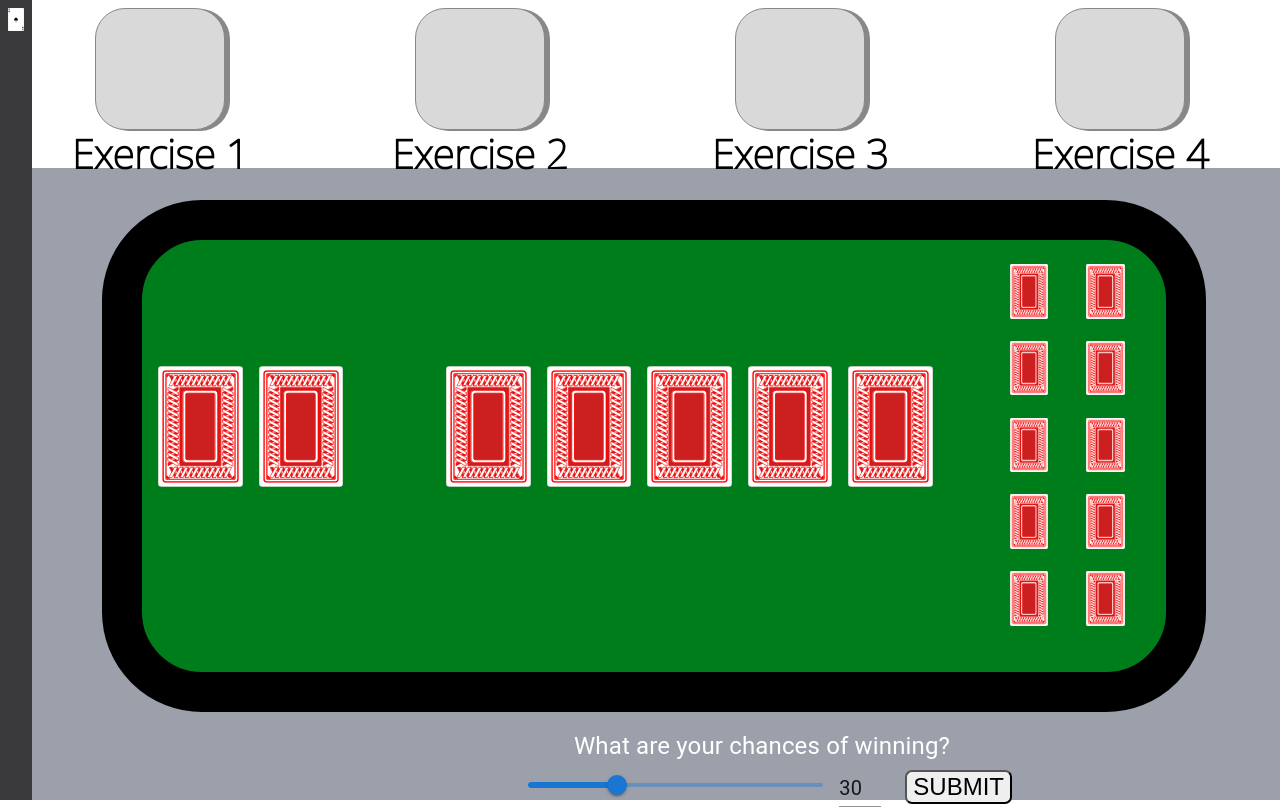
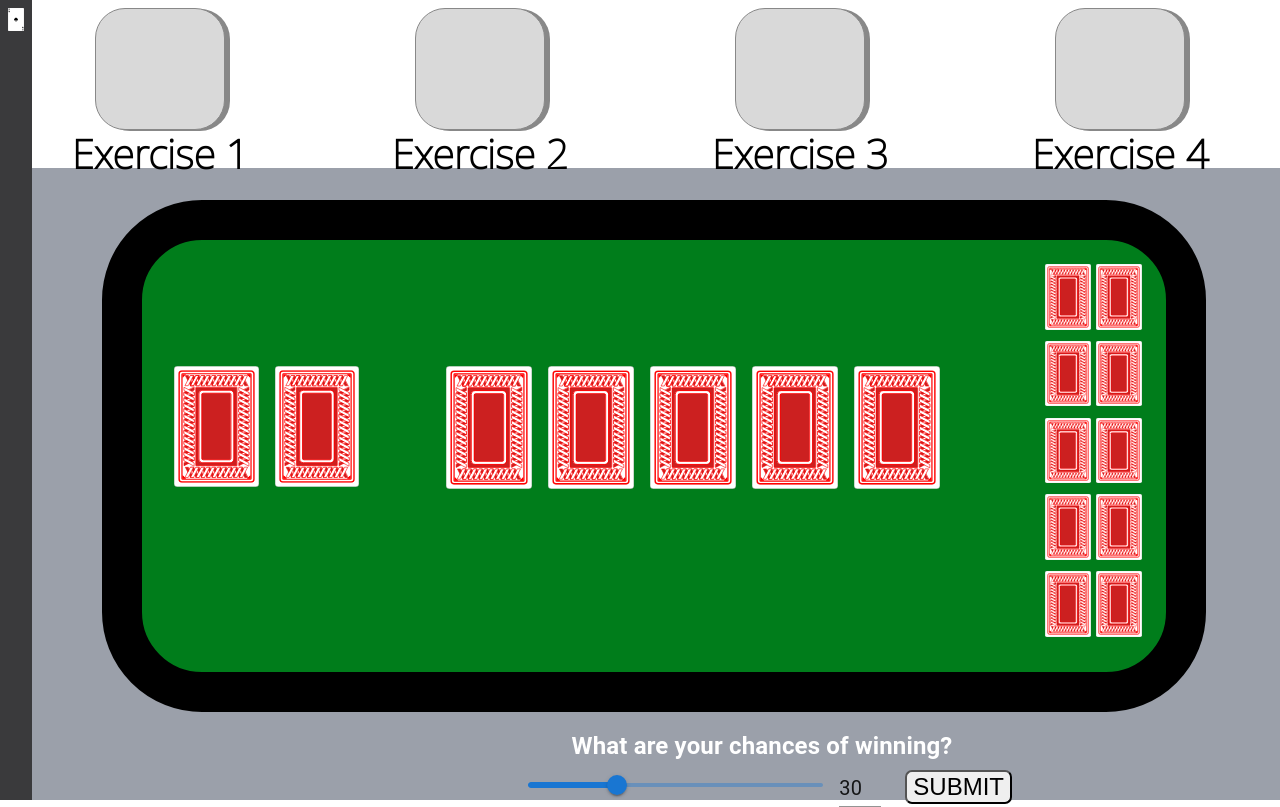
Before and after one commit to TamahauBrown/poker-trainer, a React (Create React App) app: page / in a window 1280 px wide. Built offline with nearby package versions, Linux system fonts and the light colour scheme.

Commit message:
Minor refactoring on card positions

```diff
--- a/src/App.css
+++ b/src/App.css
@@ -130,7 +130,7 @@
   background: #3A3A3C;
 }
 
-.floor {
+#floor {
   height: 79vh;
   width: 100%;
   background-color: #9BA0AA;
@@ -138,7 +138,7 @@
 }
 
 /* Poker table */
-.pokerTable {
+#pokerTable {
   height: 48vh;
   width: 80vw;
   background: #007D1B;
@@ -149,21 +149,22 @@
   z-index: -2;
   padding: 3vh 0 3vh 0;
   display: inline-flex;
+}
 
-
-  grid-gap: 2vh;
+#tableBorderInner{
+  border: 15px yellow;
 }
 #playerCards{
   width: 25%;
-  padding-left: 2vh;
+  padding-left: 4vh;
   left: 7%;
 }
 #tableCards{
-  width: 55%;
+  width: 60%;
 }
 
 #oppCards {
-  width: 15%;
+  width: 10%;
 }
 
 #playerCards, #tableCards {
@@ -182,12 +183,12 @@
 }
 
 .tableCards{
-  width: 15%;
+  width: 14%;
   padding-left: 2vh;
 }
 
 .hand1, .hand2, .hand3, .hand4, .hand5 {
-  width: 50%;
+  width: 90%;
 }
 
 /* All the cards */
@@ -200,7 +201,14 @@
   padding-left: 2vh;
 }
 
-#oh1l{
+/*
+These are the opponent cards
+oh: opponent hand
+l: left, r: right
+1-5: the number of the hand it follows
+E.g.: ohl1 means opponent hand left 1
+ */
+#ohl1{
   grid-row: 1;
 }
 
--- a/src/App.tsx
+++ b/src/App.tsx
@@ -7,7 +7,7 @@ import Grid from '@mui/material/Grid';
 import Typography from '@mui/material/Typography';
 import Slider from '@mui/material/Slider';
 import MuiInput from '@mui/material/Input';
-import { invoke } from '@tauri-apps/api/tauri'
+import {invoke} from '@tauri-apps/api/tauri'
 
 // import VolumeUp from '@mui/icons-material/VolumeUp';
 const Input = styled(MuiInput)`
@@ -36,7 +36,7 @@ function App() {
     };
 
     function submit() {
-        let result = invoke('equity_estimate', { });
+        let result = invoke('equity_estimate', {});
         result.then(res => {
             console.log(res)
         });
@@ -54,17 +54,17 @@ function App() {
                     <img src={"./Images/other/spades_ace_simple.svg"} width="50%" id="logo"/>
                 </div>
                 <div className="exercise">
-                    <div className="exShape" id="ex1"></div>
-                    <div className="exShape" id="ex2"></div>
-                    <div className="exShape" id="ex3"></div>
-                    <div className="exShape" id="ex4"></div>
+                    <div className="exShape" id="ex1"> </div>
+                    <div className="exShape" id="ex2"> </div>
+                    <div className="exShape" id="ex3"> </div>
+                    <div className="exShape" id="ex4"> </div>
                     <div className="exerciseText" id="ex1text">Exercise 1</div>
                     <div className="exerciseText" id="ex2text">Exercise 2</div>
                     <div className="exerciseText" id="ex3text">Exercise 3</div>
                     <div className="exerciseText" id="ex4text">Exercise 4</div>
                 </div>
-                <div className="floor">
-                    <div className="pokerTable">
+                <div id="floor">
+                    <div id="pokerTable">
                             <div id="playerCards">
                                 <img src={"./Images/backs/red.svg"} alt="Player card left" className="playerCards"
                                      id="leftCard"/>
@@ -79,21 +79,29 @@ function App() {
                                 <img src={"./Images/backs/red.svg"} alt="River" className="tableCards" id="river"/>
                             </div>
                             <div id="oppCards">
-                        <img src={"./Images/backs/red.svg"} alt="Hand1Left" className="hand1" id="oh1l"/>
+                                <img src={"./Images/backs/red.svg"} alt="Hand1Left" className="hand1" id="ohl1"/>
                                 <img src={"./Images/backs/red.svg"} alt="Hand1Right" className="hand1" id="ohr1"/>
-                        <img src={"./Images/backs/red.svg"} alt="OpponentHand2Left" className="hand2" id="ohl2"/>
-                        <img src={"./Images/backs/red.svg"} alt="OpponentHand2Right" className="hand2" id="ohr2"/>
-                        <img src={"./Images/backs/red.svg"} alt="OpponentHand3Right" className="hand3" id="ohl3"/>
-                        <img src={"./Images/backs/red.svg"} alt="OpponentHand4Left" className="hand4" id="ohr3"/>
-                        <img src={"./Images/backs/red.svg"} alt="OpponentHand3Right" className="hand4" id="ohl4"/>
-                        <img src={"./Images/backs/red.svg"} alt="OpponentHand5Left" className="hand5" id="ohr4"/>
-                        <img src={"./Images/backs/red.svg"} alt="OpponentHand3Right" className="hand4" id="ohl5"/>
-                        <img src={"./Images/backs/red.svg"} alt="OpponentHand5Left" className="hand5" id="ohr5"/>
+                                <img src={"./Images/backs/red.svg"} alt="OpponentHand2Left" className="hand2"
+                                     id="ohl2"/>
+                                <img src={"./Images/backs/red.svg"} alt="OpponentHand2Right" className="hand2"
+                                     id="ohr2"/>
+                                <img src={"./Images/backs/red.svg"} alt="OpponentHand3Right" className="hand3"
+                                     id="ohl3"/>
+                                <img src={"./Images/backs/red.svg"} alt="OpponentHand4Left" className="hand4"
+                                     id="ohr3"/>
+                                <img src={"./Images/backs/red.svg"} alt="OpponentHand3Right" className="hand4"
+                                     id="ohl4"/>
+                                <img src={"./Images/backs/red.svg"} alt="OpponentHand5Left" className="hand5"
+                                     id="ohr4"/>
+                                <img src={"./Images/backs/red.svg"} alt="OpponentHand3Right" className="hand4"
+                                     id="ohl5"/>
+                                <img src={"./Images/backs/red.svg"} alt="OpponentHand5Left" className="hand5"
+                                     id="ohr5"/>
                             </div>
                     </div>
                     <Box sx={{width: 500}} className="slider">
                         <Typography id="input-slider" gutterBottom>
-                            <text id="chances">What are your chances of winning?</text>
+                            <b id="chances">What are your chances of winning?</b>
                         </Typography>
                         <Grid container spacing={2} alignItems="center">
                             <Grid item>
```
Lines whose indentation alone changed are shown as unchanged.
